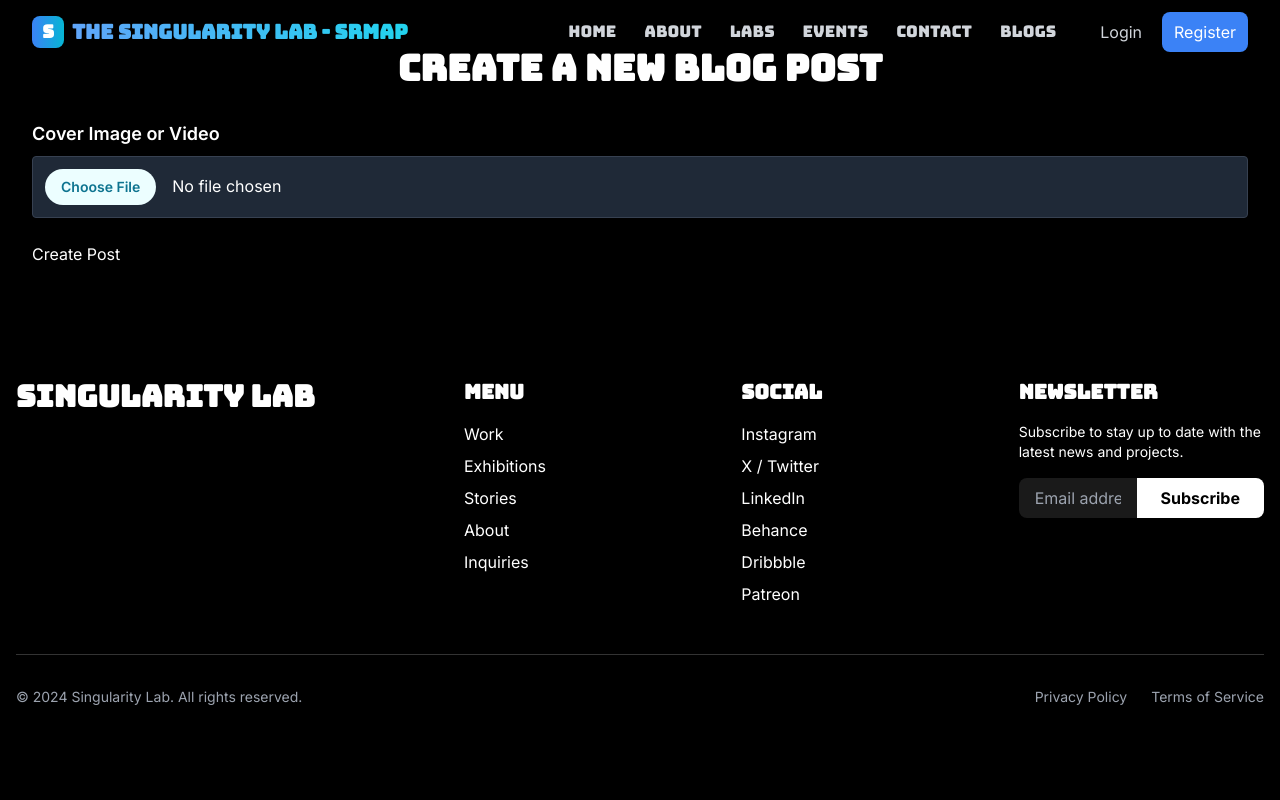
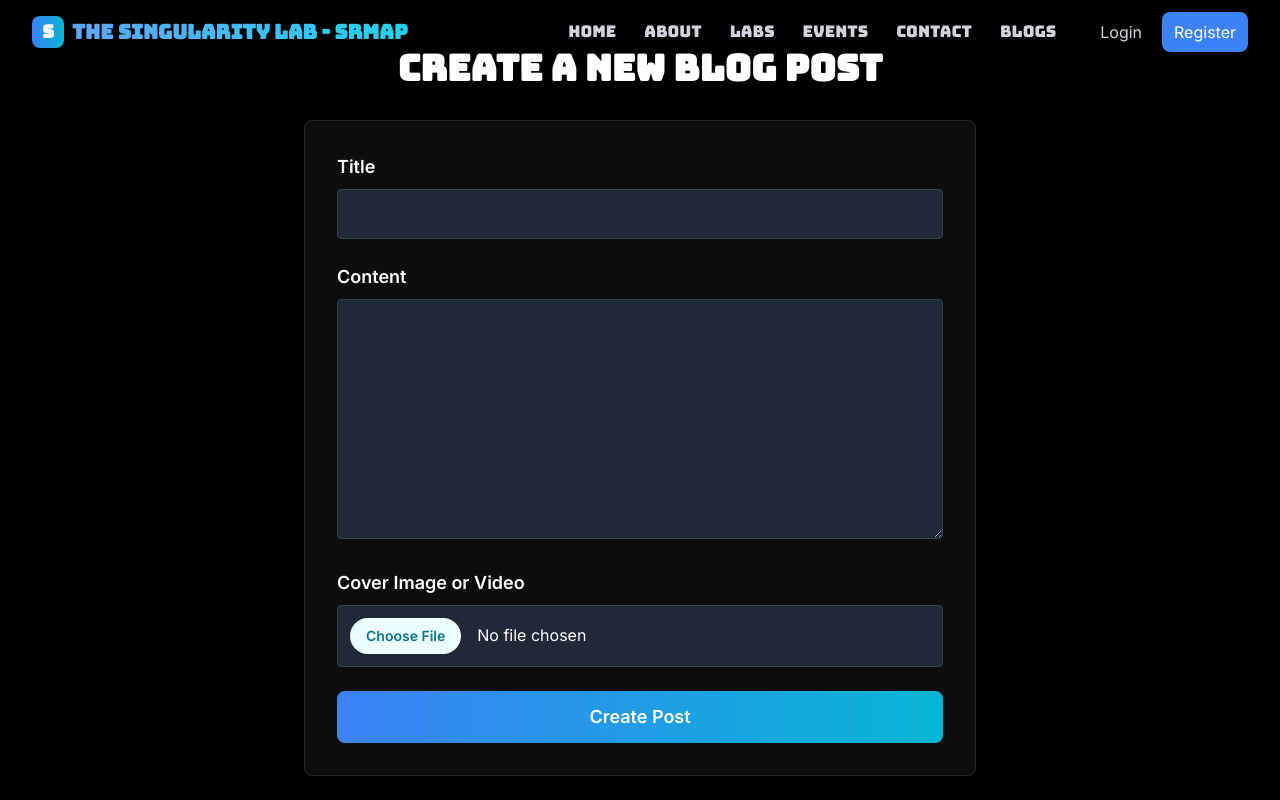
Before and after one commit to paryvendan2k26/Singularity, a React (Create React App) app: page /create-blog in a window 1280 px wide. Shown: the top 800 px of the page. Built offline with nearby package versions, Linux system fonts and the light colour scheme.

Commit message:
updated it title and content were not visible

```diff
--- a/src/components/BlogForm.js
+++ b/src/components/BlogForm.js
@@ -1,53 +1,3 @@
-// // src/components/BlogForm.js
-
-// import React, { useState, useEffect } from 'react';
-
-// const BlogForm = ({ onSubmit, initialData = { title: '', content: '' }, buttonText }) => {
-//   const [title, setTitle] = useState(initialData.title);
-//   const [content, setContent] = useState(initialData.content);
-
-//   useEffect(() => {
-//     setTitle(initialData.title);
-//     setContent(initialData.content);
-//   }, [initialData]);
-
-//   const handleSubmit = (e) => {
-//     e.preventDefault();
-//     onSubmit({ title, content });
-//   };
-
-//   return (
-//     <form onSubmit={handleSubmit} className="p-8 rounded-lg shadow-lg w-full max-w-2xl mx-auto glass-effect">
-//       <div className="mb-6">
-//         <label htmlFor="title" className="block mb-2 text-lg font-semibold">Title</label>
-//         <input
-//           id="title"
-//           type="text"
-//           value={title}
-//           onChange={(e) => setTitle(e.target.value)}
-//           className="w-full p-3 rounded bg-gray-800 border border-gray-700 focus:outline-none focus:border-cyan-500"
-//           required
-//         />
-//       </div>
-//       <div className="mb-6">
-//         <label htmlFor="content" className="block mb-2 text-lg font-semibold">Content</label>
-//         <textarea
-//           id="content"
-//           value={content}
-//           onChange={(e) => setContent(e.target.value)}
-//           className="w-full p-3 rounded bg-gray-800 border border-gray-700 focus:outline-none focus:border-cyan-500 h-60"
-//           required
-//         />
-//       </div>
-//       <button type="submit" className="w-full bg-gradient-to-r from-blue-500 to-cyan-500 text-white py-3 rounded-lg font-semibold text-lg hover:opacity-90 transition-opacity">
-//         {buttonText}
-//       </button>
-//     </form>
-//   );
-// };
-
-// export default BlogForm;
-
 // src/components/BlogForm.js
 
 import React, { useState, useEffect } from 'react';
@@ -55,32 +5,58 @@ import React, { useState, useEffect } from 'react';
 const BlogForm = ({ onSubmit, initialData = { title: '', content: '' }, buttonText }) => {
   const [title, setTitle] = useState(initialData.title);
   const [content, setContent] = useState(initialData.content);
-  const [media, setMedia] = useState(null); // <-- Add this state
+  const [media, setMedia] = useState(null);
 
-  // ... (useEffect stays the same)
+  useEffect(() => {
+    setTitle(initialData.title);
+    setContent(initialData.content);
+  }, [initialData]);
 
   const handleSubmit = (e) => {
     e.preventDefault();
-    onSubmit({ title, content, media }); // <-- Pass media file on submit
+    onSubmit({ title, content, media });
   };
 
   return (
-    <form onSubmit={handleSubmit} className="...">
-      {/* ... Title and Content fields are the same ... */}
+    <form onSubmit={handleSubmit} className="p-8 rounded-lg shadow-lg w-full max-w-2xl mx-auto glass-effect">
 
-      {/* --- ADD THIS NEW FIELD --- */}
+      {/* --- THIS SECTION WAS LIKELY MISSING --- */}
+      <div className="mb-6">
+        <label htmlFor="title" className="block mb-2 text-lg font-semibold">Title</label>
+        <input
+          id="title"
+          type="text"
+          value={title}
+          onChange={(e) => setTitle(e.target.value)}
+          className="w-full p-3 rounded bg-gray-800 border border-gray-700 focus:outline-none focus:border-cyan-500"
+          required
+        />
+      </div>
+
+      {/* --- AND THIS SECTION WAS LIKELY MISSING --- */}
+      <div className="mb-6">
+        <label htmlFor="content" className="block mb-2 text-lg font-semibold">Content</label>
+        <textarea
+          id="content"
+          value={content}
+          onChange={(e) => setContent(e.target.value)}
+          className="w-full p-3 rounded bg-gray-800 border border-gray-700 focus:outline-none focus:border-cyan-500 h-60"
+          required
+        />
+      </div>
+
       <div className="mb-6">
         <label htmlFor="media" className="block mb-2 text-lg font-semibold">Cover Image or Video</label>
         <input
           id="media"
           type="file"
           accept="image/*,video/*"
-          onChange={(e) => setMedia(e.target.files[0])} // <-- Update media state
+          onChange={(e) => setMedia(e.target.files[0])}
           className="w-full p-3 rounded bg-gray-800 border border-gray-700 file:mr-4 file:py-2 file:px-4 file:rounded-full file:border-0 file:text-sm file:font-semibold file:bg-cyan-50 file:text-cyan-700 hover:file:bg-cyan-100"
         />
       </div>
 
-      <button type="submit" className="...">
+      <button type="submit" className="w-full bg-gradient-to-r from-blue-500 to-cyan-500 text-white py-3 rounded-lg font-semibold text-lg hover:opacity-90 transition-opacity">
         {buttonText}
       </button>
     </form>
```
